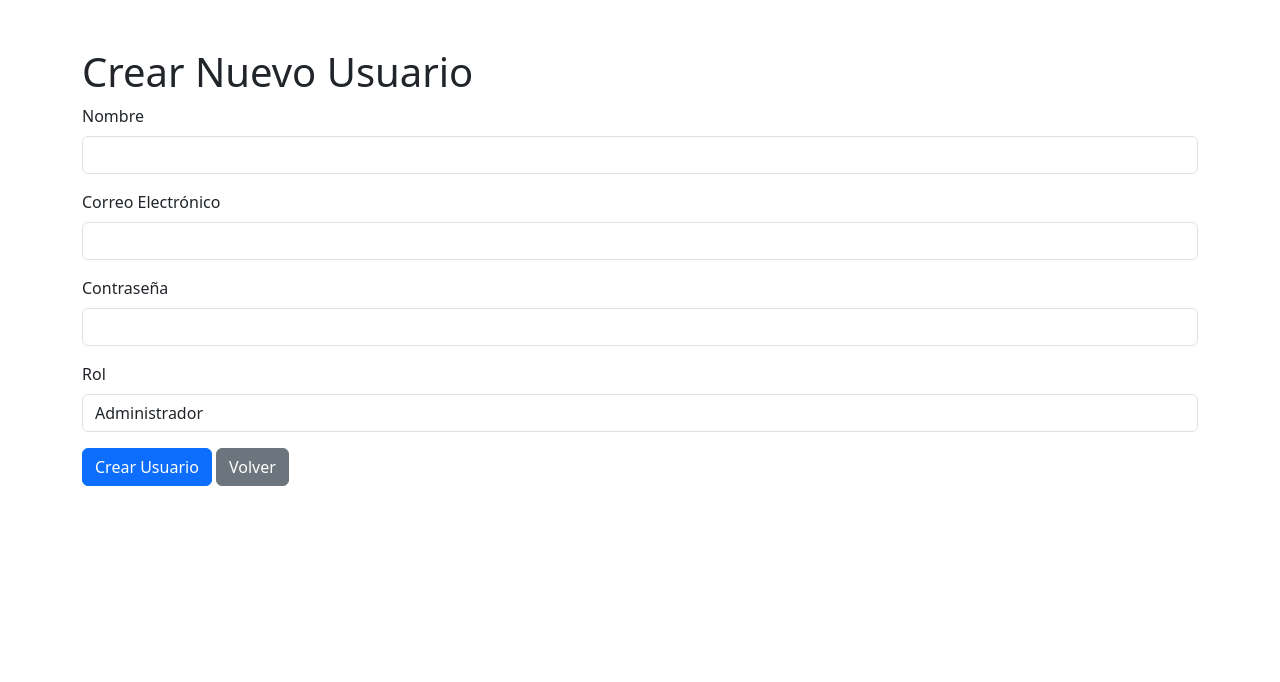
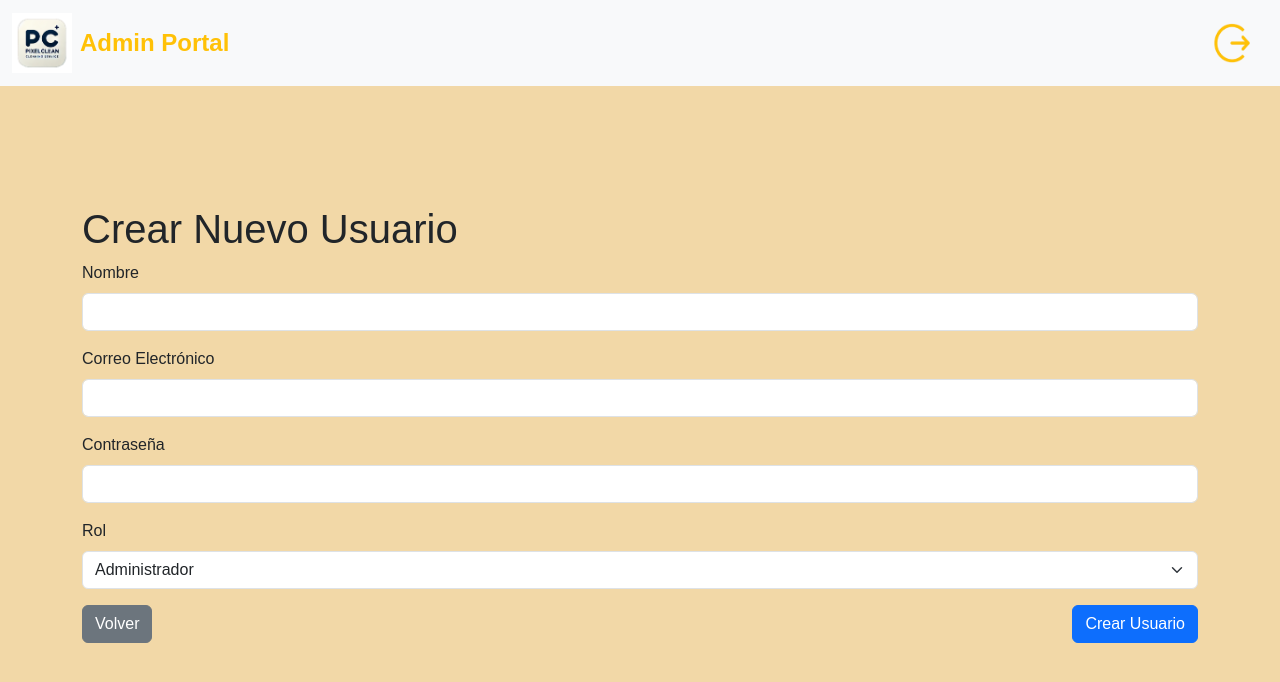
Before and after one commit to PixelMH-byte/application-cleaning, a PHP site: page /admin/create_user.php in a window 1280 px wide. Shown: the top 682 px of the page. Run offline with PHP 8.4, Linux system fonts and the light colour scheme; the visitor is signed in with stand-in values (Sample User, id 1).

Commit message:
creación usuarios OK

```diff
--- a/templates/admin/create_user.php
+++ b/templates/admin/create_user.php
@@ -1,61 +1,57 @@
-<?php
-session_start();
-
-if (!isset($_SESSION['user_id']) || $_SESSION['role_id'] !== '1') {
-    header('Location: ../login.php');
-    exit;
-}
-
-require_once '../../db/Database.php';
-
-if ($_SERVER['REQUEST_METHOD'] === 'POST') {
-    $name = $_POST['name'];
-    $email = $_POST['email'];
-    $password = $_POST['password'];
-    $role_id = $_POST['role_id'];
-
-    // Conexión a la base de datos
-    $database = new Database();
-    $conn = $database->getConnection();
-
-    // Encriptar la contraseña
-    $hashed_password = password_hash($password, PASSWORD_DEFAULT);
-
-    // Insertar el nuevo usuario
-    $query = "INSERT INTO users (name, email, password, role_id, created_at, updated_at)
-              VALUES (:name, :email, :password, :role_id, NOW(), NOW())";
-    $stmt = $conn->prepare($query);
-    $stmt->bindParam(':name', $name);
-    $stmt->bindParam(':email', $email);
-    $stmt->bindParam(':password', $hashed_password);
-    $stmt->bindParam(':role_id', $role_id);
-
-    if ($stmt->execute()) {
-        $success = "Usuario creado exitosamente.";
-    } else {
-        $error = "Error al crear el usuario. Por favor, inténtalo de nuevo.";
-    }
-}
-?>
-
 <!DOCTYPE html>
 <html lang="en">
 <head>
     <meta charset="UTF-8">
     <meta name="viewport" content="width=device-width, initial-scale=1.0">
     <title>Crear Usuario</title>
+
     <link rel="stylesheet" href="https://cdn.jsdelivr.net/npm/bootstrap@5.3.0-alpha1/dist/css/bootstrap.min.css">
+	<link rel="stylesheet" href="../src/styles.css">
+    <script>
+        async function createUser(event) {
+            event.preventDefault();
+
+            const form = document.getElementById('createUserForm');
+            const formData = new FormData(form);
+
+            const response = await fetch('../../modules/create_u.php', {
+                method: 'POST',
+                body: formData,
+            });
+
+            const result = await response.json();
+
+            const alertContainer = document.getElementById('alertContainer');
+            alertContainer.innerHTML = ''; // Limpiar mensajes previos
+
+            if (result.success) {
+                alertContainer.innerHTML = `<div class="alert alert-success">${result.success}</div>`;
+                form.reset(); // Limpiar el formulario
+            } else if (result.error) {
+                alertContainer.innerHTML = `<div class="alert alert-danger">${result.error}</div>`;
+            }
+        }
+    </script>
 </head>
 <body>
+ <!-- Navbar -->
+    <nav class="navbar navbar-light bg-light fixed-top">
+        <div class="container-fluid d-flex align-items-center justify-content-between">
+            <a class="navbar-brand d-flex align-items-center" href="#">
+                <img src="../../src/logoclean.png" alt="PixelClean Logo" width="60" height="60" class="d-inline-block align-text-top me-2">
+                <span style="color:#ffc107; font-size: 24px;">Admin Portal</span>
+            </a>
+            <a href="../../db/logout.php" class="btn d-flex align-items-center logout-button">
+                <img src="../../src/logout.png" alt="Logout" width="40" height="40" class="d-inline-block">
+            </a>
+        </div>
+    </nav>
+	</br>
+	</br>
     <div class="container mt-5">
         <h1>Crear Nuevo Usuario</h1>
-        <?php if (isset($success)): ?>
-            <div class="alert alert-success"><?= $success ?></div>
-        <?php endif; ?>
-        <?php if (isset($error)): ?>
-            <div class="alert alert-danger"><?= $error ?></div>
-        <?php endif; ?>
-        <form method="POST">
+        <div id="alertContainer"></div> <!-- Contenedor para mensajes -->
+        <form id="createUserForm" onsubmit="createUser(event)">
             <div class="mb-3">
                 <label for="name" class="form-label">Nombre</label>
                 <input type="text" class="form-control" id="name" name="name" required>
@@ -70,13 +66,15 @@ if ($_SERVER['REQUEST_METHOD'] === 'POST') {
             </div>
             <div class="mb-3">
                 <label for="role_id" class="form-label">Rol</label>
-                <select class="form-control" id="role_id" name="role_id" required>
+                <select class="form-select" id="role_id" name="role_id" required>
                     <option value="1">Administrador</option>
                     <option value="2">Trabajador</option>
                 </select>
             </div>
-            <button type="submit" class="btn btn-primary">Crear Usuario</button>
-            <a href="../admin_menu.php" class="btn btn-secondary">Volver</a>
+            <div class="d-flex justify-content-between">
+                <a href="../admin_menu.php" class="btn btn-secondary">Volver</a>
+                <button type="submit" class="btn btn-primary">Crear Usuario</button>
+            </div>
         </form>
     </div>
 </body>
--- a/templates/admin_menu.php
+++ b/templates/admin_menu.php
@@ -60,7 +60,7 @@ if ((int)$_SESSION['role_id'] !== 1) {
             <div class="col-12 col-sm-6 col-md-4">
                 <div class="card text-center p-3 h-100">
                     <h5 class="card-title">Usuarios</h5>
-                    <a href="#" class="btn btn-warning">Administrar</a>
+                    <a href="admin/create_user.php" class="btn btn-warning">Administrar</a>
                 </div>
             </div>
             <div class="col-12 col-sm-6 col-md-4">
```
Also changed, not shown: modules/create_u.php (added, +50 -0 lines).
